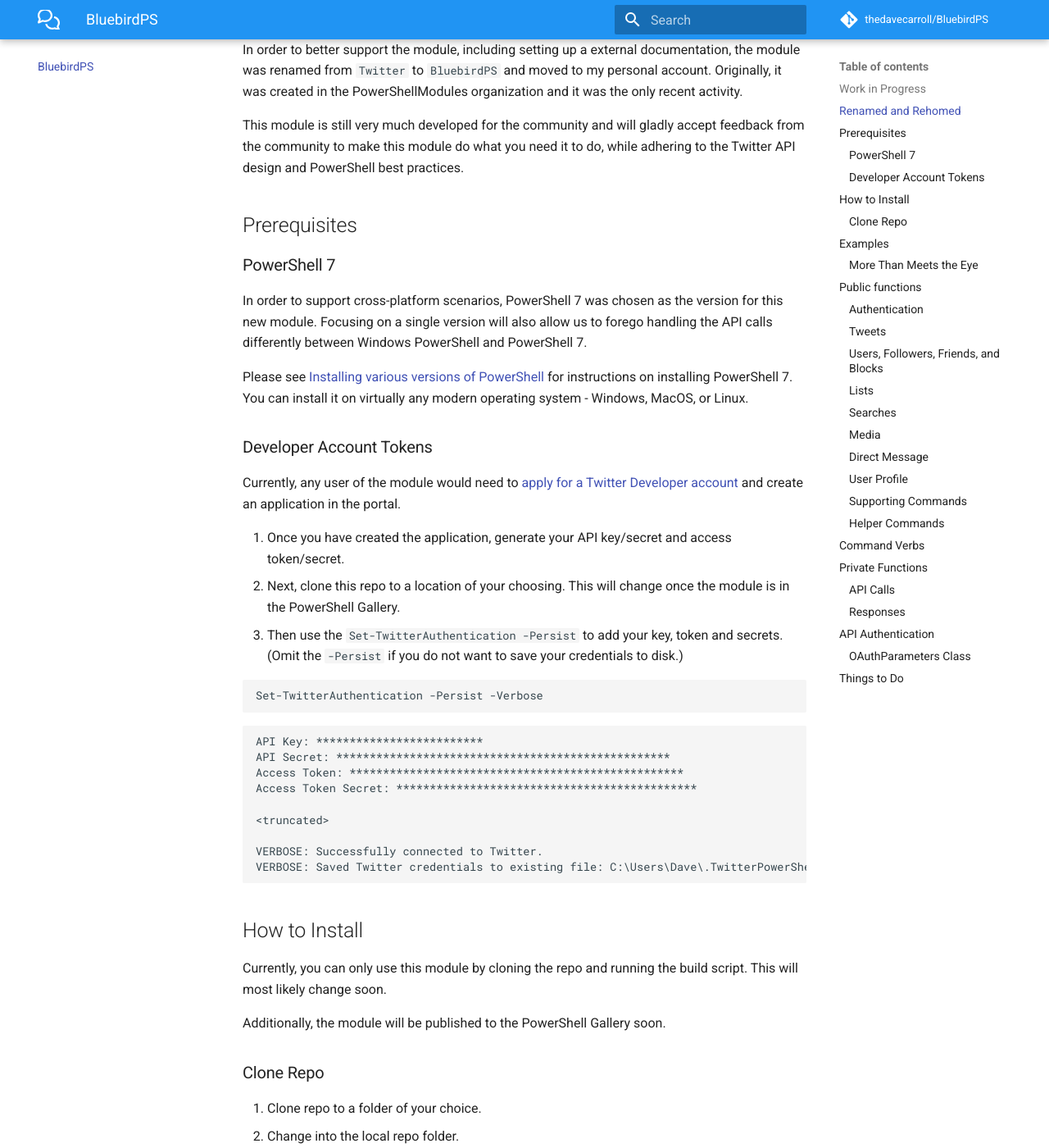
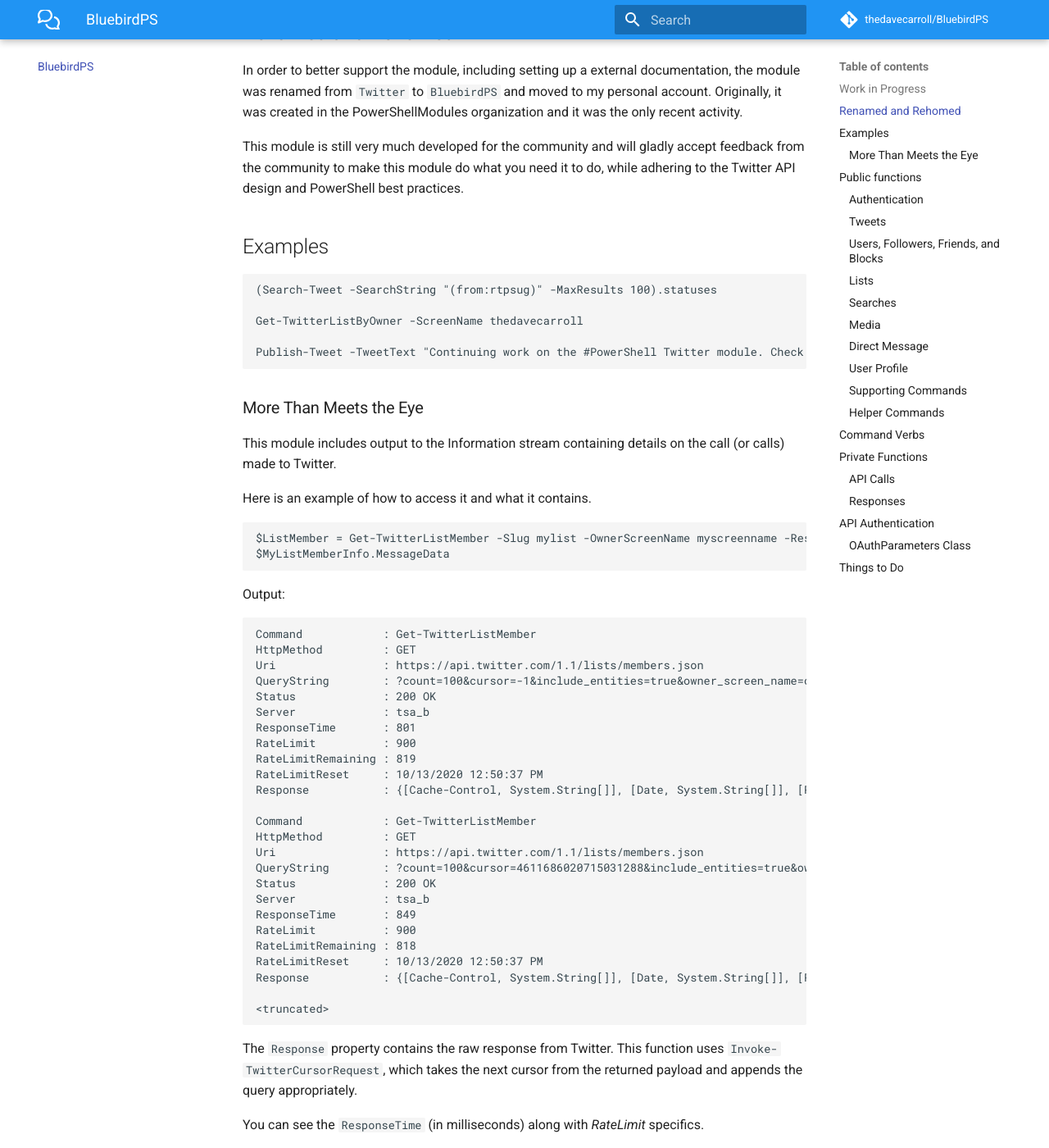
Before and after one commit to thedavecarroll/BluebirdPS, an MkDocs documentation site: the page built from docs/README.md, in a window 1280 px wide and 1400 px high, scrolled down 522 px. Shown: the whole window at 82% size. Built offline with MkDocs 1.6.1 and Material for MkDocs 9.7.7, drawn with Linux system fonts in a browser that asks for light colours; comment, search, counter and statistics services are not loaded; some of the changed text lies outside the part shown.

Commit message:
test docs output

````diff
--- a/docs/README.md
+++ b/docs/README.md
@@ -1,6 +1,6 @@
 # BluebirdPS
 
-This is the project repo for BluebirdPS, a Twitter automation client for PowerShell 7.
+Welcome to the online documentation for BluebirdPS, a Twitter automation client for PowerShell 7.
 
 ## Work in Progress
 
@@ -21,54 +21,6 @@
 This module is still very much developed for the community and will gladly accept feedback from the
 community to make this module do what you need it to do, while adhering to the Twitter API design and
 PowerShell best practices.
-
-## Prerequisites
-
-### PowerShell 7
-
-In order to support cross-platform scenarios, PowerShell 7 was chosen as the version for this new module.
-Focusing on a single version will also allow us to forego handling the API calls differently between Windows PowerShell and PowerShell 7.
-
-Please see [Installing various versions of PowerShell](https://docs.microsoft.com/en-us/powershell/scripting/install/installing-powershell?view=powershell-7) for instructions on installing PowerShell 7.
-You can install it on virtually any modern operating system - Windows, MacOS, or Linux.
-
-### Developer Account Tokens
-
-Currently, any user of the module would need to [apply for a Twitter Developer account](https://developer.twitter.com/en/apply/user.html) and create an application in the portal.
-
-1. Once you have created the application, generate your API key/secret and access token/secret.
-2. Next, clone this repo to a location of your choosing. This will change once the module is in the PowerShell Gallery.
-3. Then use the `Set-TwitterAuthentication -Persist` to add your key, token and secrets. (Omit the `-Persist` if you do not want to save your credentials to disk.)
-
-```powershell
-Set-TwitterAuthentication -Persist -Verbose
-```
-
-```console
-API Key: *************************
-API Secret: **************************************************
-Access Token: **************************************************
-Access Token Secret: *********************************************
-
-<truncated>
-
-VERBOSE: Successfully connected to Twitter.
-VERBOSE: Saved Twitter credentials to existing file: C:\Users\Dave\.TwitterPowerShell\twittercred.sav
-```
-
-## How to Install
-
-Currently, you can only use this module by cloning the repo and running the build script.
-This will most likely change soon.
-
-Additionally, the module will be published to the PowerShell Gallery soon.
-
-### Clone Repo
-
-1. Clone repo to a folder of your choice.
-2. Change into the local repo folder.
-3. Run the `build.ps1` script.
-4. `Import-Module -Path .\BuildOutput\0.1.0\BluebirdPS.psd1`
 
 ## Examples
 
````
Also changed, not shown: docs/CHANGELOG.md (added, +8 -0 lines), docs/Commands/Authentication/Export-TwitterAuthentication.md (+4 -0 lines), docs/Commands/Direct Message/Get-TwitterDM.md (+4 -0 lines), docs/GettingStarted.md (added, +55 -0 lines), docs/LICENSE.md (added, +23 -0 lines), docs/Commands/Helper Commands/Get-TwitterHistory.md (deleted).
